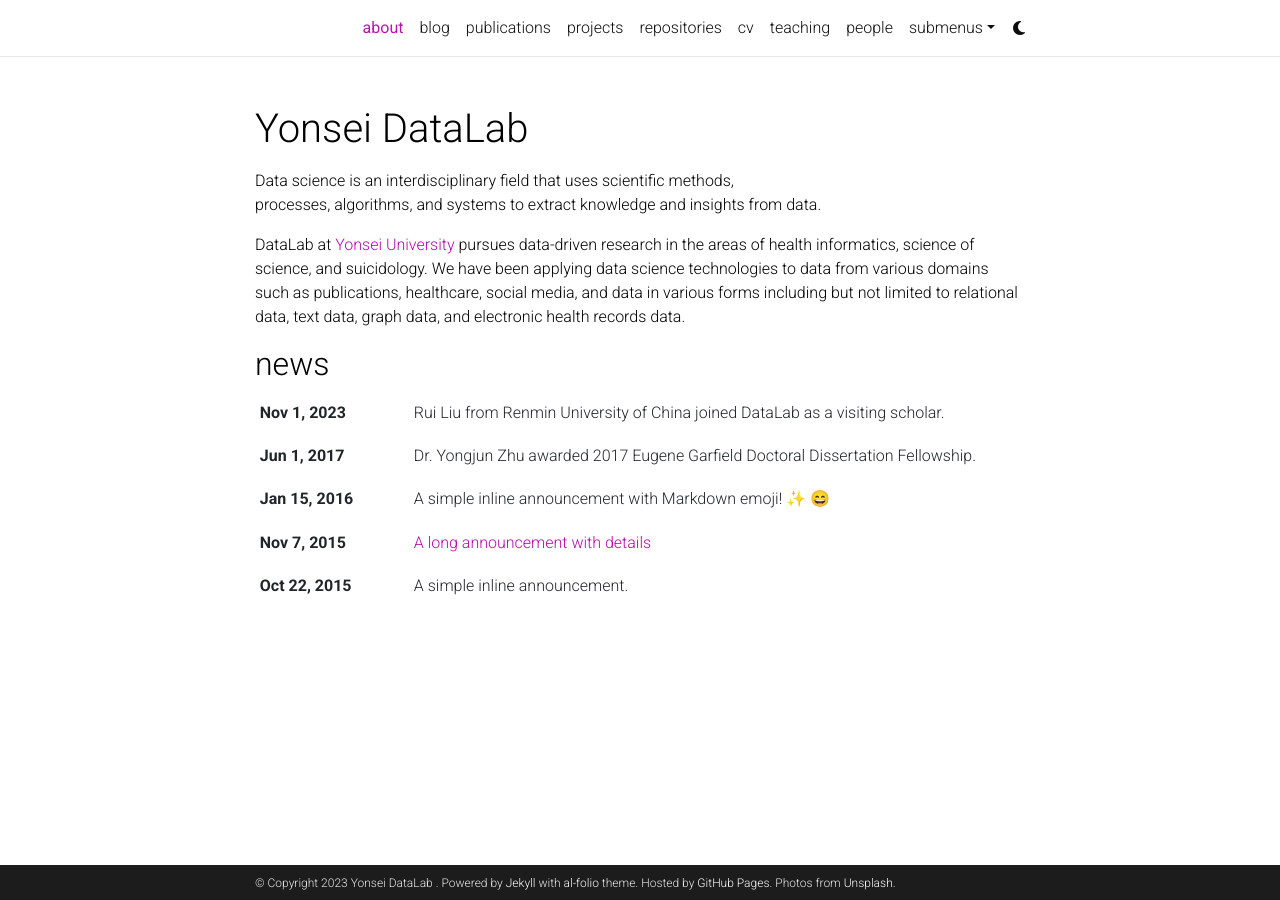
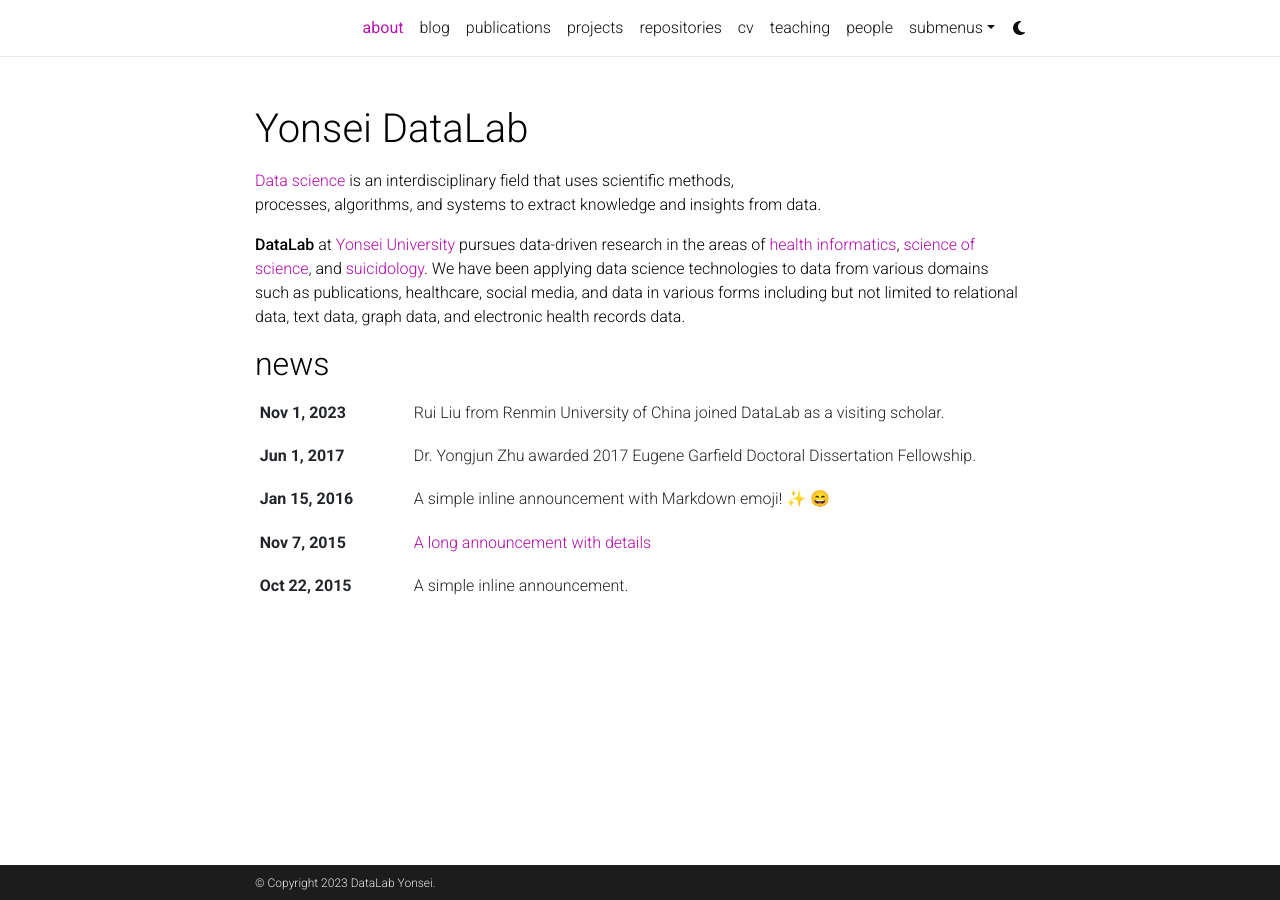
Before and after one commit to infosci/infosci.github.io, a Jekyll site: the page built from _pages/about.md, in a window 1280 px wide. Built offline with Jekyll 4.4.1, drawn with Linux system fonts in a browser that asks for light colours; emoji names are drawn with the system emoji font; comment, search, counter and statistics services are not loaded; a style sheet for code colours, icons or effects is not loaded; some of the changed lines change nothing that is shown.

Commit message:
update about

```diff
--- a/_config.yml
+++ b/_config.yml
@@ -3,17 +3,17 @@
 # -----------------------------------------------------------------------------
 
 title: Yonsei DataLab # the website title (if blank, full name will be used instead)
-first_name: Yonsei DataLab
+first_name: DataLab
 middle_name:
-last_name:
-email: you@example.com
+last_name: Yonsei
+email: yonseidatalab@gmail.com
 description: > # the ">" symbol means to ignore newlines until "footer_text:"
   A simple, whitespace theme for academics. Based on [*folio](https://github.com/bogoli/-folio) design.
-footer_text: >
-  Powered by <a href="https://jekyllrb.com/" target="_blank">Jekyll</a> with <a href="https://github.com/alshedivat/al-folio">al-folio</a> theme.
-  Hosted by <a href="https://pages.github.com/" target="_blank">GitHub Pages</a>.
-  Photos from <a href="https://unsplash.com" target="_blank">Unsplash</a>.
-keywords: jekyll, jekyll-theme, academic-website, portfolio-website  # add your own keywords or leave empty
+footer_text:
+  # Powered by <a href="https://jekyllrb.com/" target="_blank">Jekyll</a> with <a href="https://github.com/alshedivat/al-folio">al-folio</a> theme.
+  # Hosted by <a href="https://pages.github.com/" target="_blank">GitHub Pages</a>.
+  # Photos from <a href="https://unsplash.com" target="_blank">Unsplash</a>.
+keywords: Yonsei, DataLab, Yongjun Zhu # add your own keywords or leave empty
 
 lang: en # the language of your site (for example: en, fr, cn, ru, etc.)
 icon: ⚛️  # the emoji used as the favicon (alternatively, provide image name in /assets/img/)
@@ -272,8 +272,8 @@
 
 scholar:
 
-  last_name: [Einstein]
-  first_name: [Albert, A.]
+  last_name: [Zhu]
+  first_name: [Yongjun]
 
   style: apa
   locale: en
@@ -306,11 +306,11 @@
 filtered_bibtex_keywords: [abbr, abstract, arxiv, bibtex_show, html, pdf, selected, supp, blog, code, poster, slides, website, preview, altmetric]
 
 # Maximum number of authors to be shown for each publication (more authors are visible on click)
-max_author_limit: 3  # leave blank to always show all authors
+max_author_limit:   # leave blank to always show all authors
 more_authors_animation_delay: 10  # more authors are revealed on click using animation; smaller delay means faster animation
 
 # Enables publication thumbnails. If disabled, none of the publications will display thumbnails, even if specified in the bib entry.
-enable_publication_thumbnails: true
+enable_publication_thumbnails: false
 
 # -----------------------------------------------------------------------------
 # Jekyll Link Attributes
--- a/_pages/about.md
+++ b/_pages/about.md
@@ -18,6 +18,6 @@
 ---
 
 
-Data science is an interdisciplinary field that uses scientific methods, processes, algorithms, and systems to extract knowledge and insights from data.
+[Data science](https://en.wikipedia.org/wiki/Data_science) is an interdisciplinary field that uses scientific methods, processes, algorithms, and systems to extract knowledge and insights from data.
 
-DataLab at [Yonsei University](https://www.yonsei.ac.kr/) pursues data-driven research in the areas of health informatics, science of science, and suicidology. We have been applying data science technologies to data from various domains such as publications, healthcare, social media, and data in various forms including but not limited to relational data, text data, graph data, and electronic health records data.
+**DataLab** at [Yonsei University](https://www.yonsei.ac.kr/) pursues data-driven research in the areas of [health informatics](https://en.wikipedia.org/wiki/Health_informatics), [science of science](https://en.wikipedia.org/wiki/Metascience), and [suicidology](https://en.wikipedia.org/wiki/Suicidology). We have been applying data science technologies to data from various domains such as publications, healthcare, social media, and data in various forms including but not limited to relational data, text data, graph data, and electronic health records data.
```
